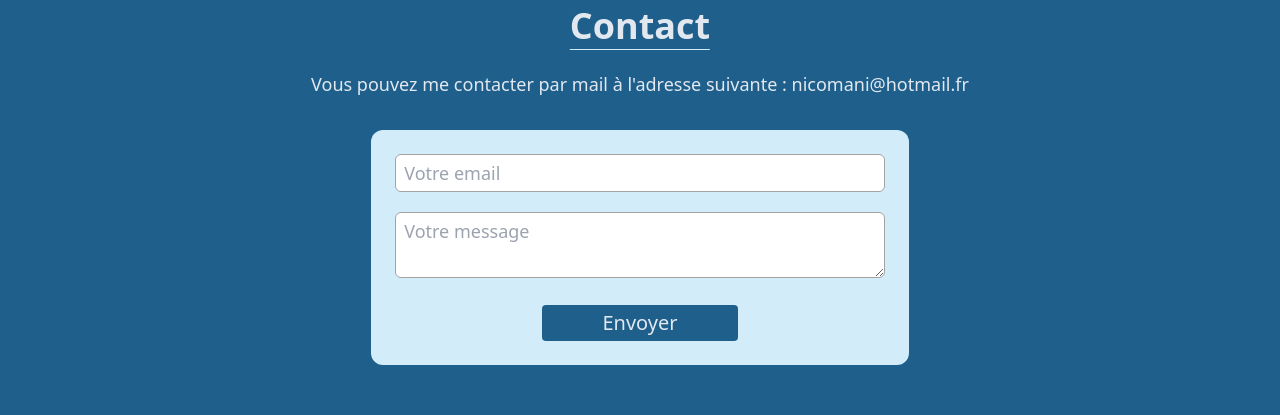
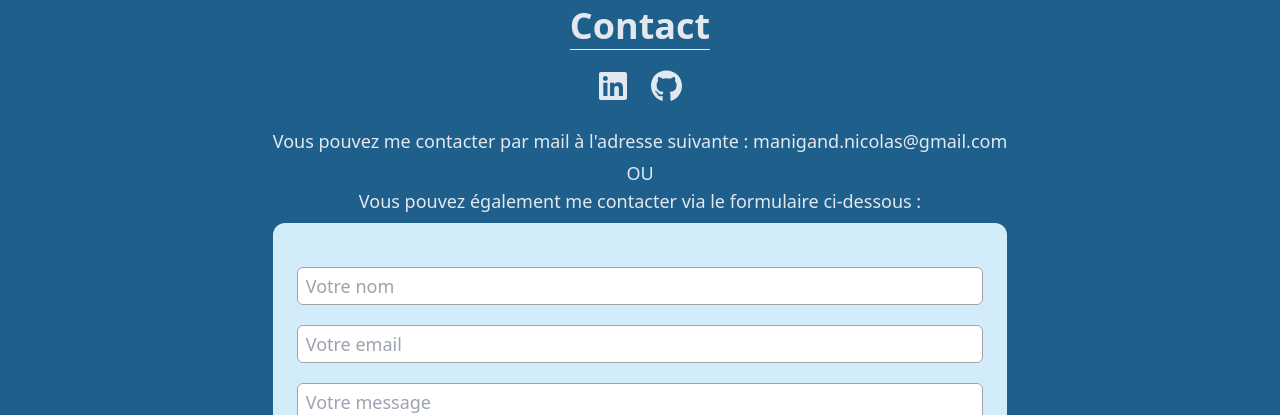
Before and after one commit to NicolasM-83200/Portfolio, a React (Vite) app in the folder client/: page / in a window 1280 px wide. Shown: the part 2373-2788 px from the top of the page. Built offline with nearby package versions, Linux system fonts and the light colour scheme; no server answers.

Commit message:
update formulaire contact

```diff
--- a/client/package.json
+++ b/client/package.json
@@ -10,6 +10,7 @@
     "preview": "vite preview"
   },
   "dependencies": {
+    "@emailjs/browser": "^3.12.1",
     "@fortawesome/fontawesome-svg-core": "^6.5.1",
     "@fortawesome/free-brands-svg-icons": "^6.5.1",
     "@fortawesome/free-regular-svg-icons": "^6.5.1",
--- a/client/src/components/FormContact.jsx
+++ b/client/src/components/FormContact.jsx
@@ -1,37 +1,101 @@
-import React, { useState } from "react";
+import React, { useRef, useState } from "react";
+import emailjs from "@emailjs/browser";
 
 const FormContact = () => {
-  const [email, setEmail] = useState("");
-  const [message, setMessage] = useState("");
+  const form = useRef(null);
+  const [notif, setNotif] = useState({ error: false, message: "" });
+
+  const sendEmail = (e) => {
+    e.preventDefault();
+
+    emailjs
+      .sendForm(
+        "service_p61h8vk",
+        "template_98qdy2m",
+        form.current,
+        "UAExXDmOT69yE6Yy5",
+      )
+      .then(
+        (result) => {
+          console.log(result.text);
+          setNotif({
+            error: false,
+            message: "Merci! Votre message a bien été envoyé.",
+          });
+          form.current.reset();
+          setTimeout(() => {
+            setNotif({ error: false, message: "" });
+          }, 3000);
+        },
+        (error) => {
+          console.log(error.text);
+          setNotif({
+            error: true,
+            message:
+              "Désolé, une erreur s'est produite, veuillez réessayer plus tard.",
+          });
+          setTimeout(() => {
+            setNotif({ error: false, message: "" });
+          }, 3000);
+        },
+      );
+  };
+
+  const errorClass = notif.error
+    ? "text-red-500 bg-red-200 border-2 border-red-500 rounded-md"
+    : "text-orange-500 bg-orange-200 border-2 border-orange-500 rounded-md";
 
   return (
-    <form className="flex h-full w-full flex-col justify-around rounded-xl bg-quaternary p-6 sm:w-3/5">
+    <form
+      ref={form}
+      onSubmit={sendEmail}
+      className="flex h-full w-full flex-col justify-around rounded-xl bg-quaternary p-6"
+    >
+      <div className="mb-5 text-center">
+        {notif.message.length > 0 && (
+          <p className={`${errorClass} mb-0 px-1`}>{notif.message}</p>
+        )}
+      </div>
+      <div className="mb-5 flex flex-col">
+        <label htmlFor="name">
+          <input
+            type="text"
+            name="name"
+            id="name"
+            placeholder="Votre nom"
+            autoComplete="off"
+            required
+            className="peer w-full rounded-md border border-gray px-2 py-1 text-black focus:border-terciary focus:outline-none focus:ring-1 focus:ring-terciary "
+          />
+        </label>
+      </div>
       <div className="mb-5 flex flex-col">
         <label htmlFor="email">
           <input
             type="email"
-            id="emailContact"
             name="email"
+            id="email"
             placeholder="Votre email"
             autoComplete="off"
-            onChange={(e) => setEmail(e.target.value)}
-            className="peer w-full rounded-md border border-gray px-2 py-1 text-black invalid:border-red-500 invalid:text-red-500 focus:border-terciary focus:outline-none focus:ring-1 focus:ring-terciary focus:invalid:border-red-500 focus:invalid:ring-red-500"
-            pattern="^((?!\.)[\w\-_.]*[^.])(@\w+)(\.\w+(\.\w+)?[^.\W])$"
+            required
+            className="w-full rounded-md border border-gray px-2 py-1 text-black focus:border-terciary focus:outline-none focus:ring-1 focus:ring-terciary"
+            // className="peer w-full rounded-md border border-gray px-2 py-1 text-black invalid:border-red-500 invalid:text-red-500 focus:border-terciary focus:outline-none focus:ring-1 focus:ring-terciary focus:invalid:border-red-500 focus:invalid:ring-red-500"
+            // pattern="^((?!\.)[\w\-_.]*[^.])(@\w+)(\.\w+(\.\w+)?[^.\W])$"
           />
-          <span className="hidden text-sm text-red-500 peer-invalid:block">
-            Vous devez entrer un email valid !
-          </span>
+          {/* <span className="hidden text-sm text-red-500 peer-invalid:block">
+            Vous devez entrer un email valide !
+          </span> */}
         </label>
       </div>
       <div className="mb-5 flex flex-col">
         <label htmlFor="message">
           <textarea
-            id="message"
             name="message"
             placeholder="Votre message"
             autoComplete="off"
-            onChange={(e) => setMessage(e.target.value)}
-            className="peer w-full rounded-md border border-gray px-2 py-1 text-black invalid:border-red-500 invalid:text-red-500 focus:border-terciary focus:outline-none focus:ring-1 focus:ring-terciary focus:invalid:border-red-500 focus:invalid:ring-red-500"
+            rows={5}
+            required
+            className="peer w-full rounded-md border border-gray px-2 py-1 text-black  focus:border-terciary focus:outline-none focus:ring-1 focus:ring-terciary "
           />
         </label>
       </div>
--- a/client/src/components/sections/Contact.jsx
+++ b/client/src/components/sections/Contact.jsx
@@ -1,5 +1,7 @@
 import React from "react";
 import FormContact from "../FormContact";
+import { FontAwesomeIcon } from "@fortawesome/react-fontawesome";
+import { faGithub, faLinkedin } from "@fortawesome/free-brands-svg-icons";
 
 const Contact = () => {
   return (
@@ -8,18 +10,46 @@ const Contact = () => {
       className=" mb-8 flex-col items-center justify-center px-2 lg:px-24"
     >
       <h2>Contact</h2>
-      <p>
+      <div className="flex flex-col items-center">
+        <div className="mb-5 flex gap-6">
+          <a
+            href="https://www.linkedin.com/in/nicolas-manigand-a6910b2a6/"
+            target="_blank"
+            rel="noopener noreferrer"
+          >
+            <FontAwesomeIcon
+              icon={faLinkedin}
+              className="hover:animate-rotate-link h-8"
+            />
+          </a>
+          <a
+            href="https://github.com/NicolasM-83200"
+            target="_blank"
+            rel="noopener noreferrer"
+          >
+            <FontAwesomeIcon
+              icon={faGithub}
+              className="hover:animate-rotate-link h-8"
+            />
+          </a>
+        </div>
+        <p className="mb-1">
           Vous pouvez me contacter par mail à l'adresse suivante :{" "}
           <a
-          href="mailto:nicomani@hotmail.fr"
+            href="mailto:manigand.nicolas@gmail.com"
             target="_blank"
             rel="noopener noreferrer"
             className="text-white"
           >
-          nicomani@hotmail.fr
+            manigand.nicolas@gmail.com
           </a>
         </p>
+        <span>OU</span>
+        <p className="mb-2">
+          Vous pouvez également me contacter via le formulaire ci-dessous :
+        </p>
         <FormContact />
+      </div>
     </section>
   );
 };
```
Also changed, not shown: 1 other file (tests, documents, lock files or other folders). Lines whose indentation alone changed are shown as unchanged.
